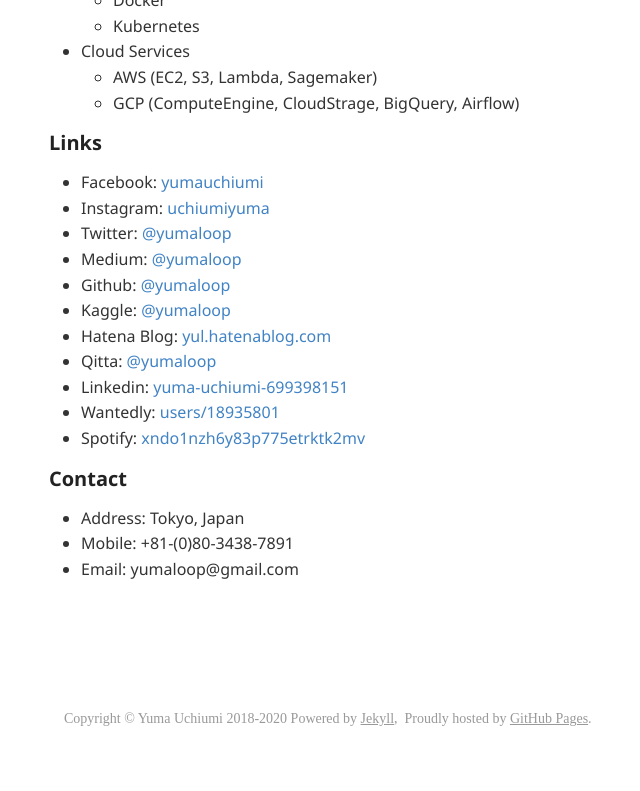
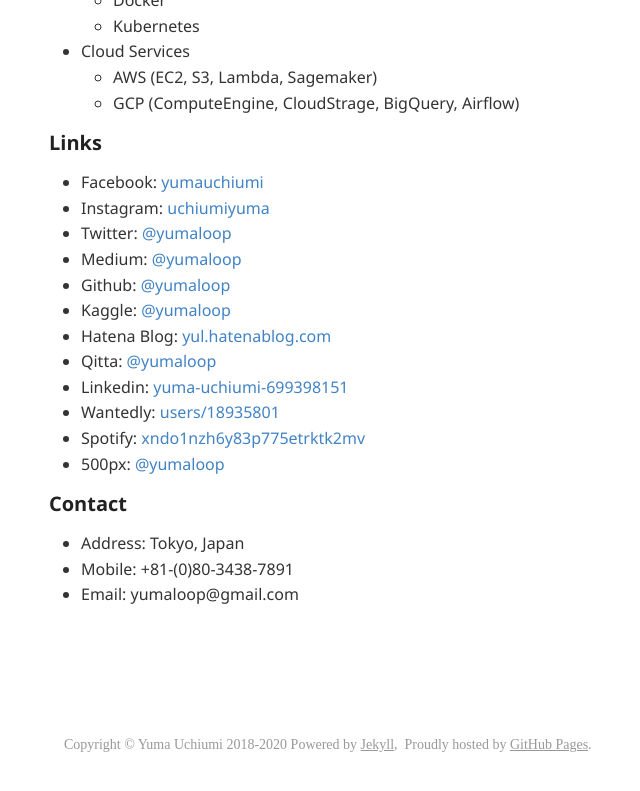
Before and after one commit to yumaloop/old-jekyll-blog-site, a Jekyll site: the page built from about.md, in a window 1280 px wide and 900 px high, scrolled down 1672 px. Shown: the top 791 px of the window, without its empty margins (41-681 px from the left). Built offline with Jekyll 4.4.1, drawn with Linux system fonts in a browser that asks for light colours; comment, search, counter and statistics services are not loaded.

Commit message:
update about: add 500px

```diff
--- a/about.md
+++ b/about.md
@@ -73,6 +73,7 @@
 * Linkedin: [yuma-uchiumi-699398151](https://www.linkedin.com/in/yuma-uchiumi-699398151/)
 * Wantedly: [users/18935801](https://www.wantedly.com/users/18935801)
 * Spotify: [xndo1nzh6y83p775etrktk2mv](https://open.spotify.com/user/xndo1nzh6y83p775etrktk2mv?si=s3ZU58pZTHKGt4aOfpwmKg)
+* 500px: [@yumaloop](https://500px.com/yumaloop)
 
 #### Contact
 
```
